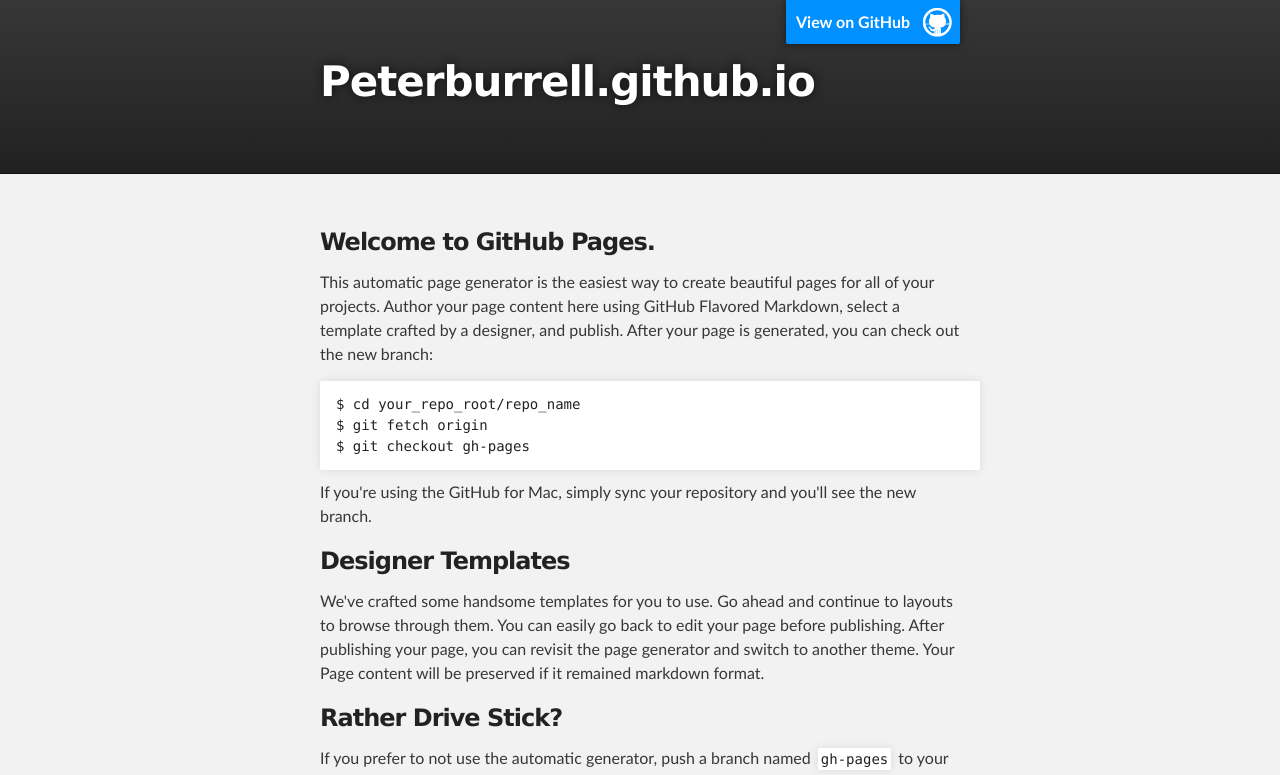
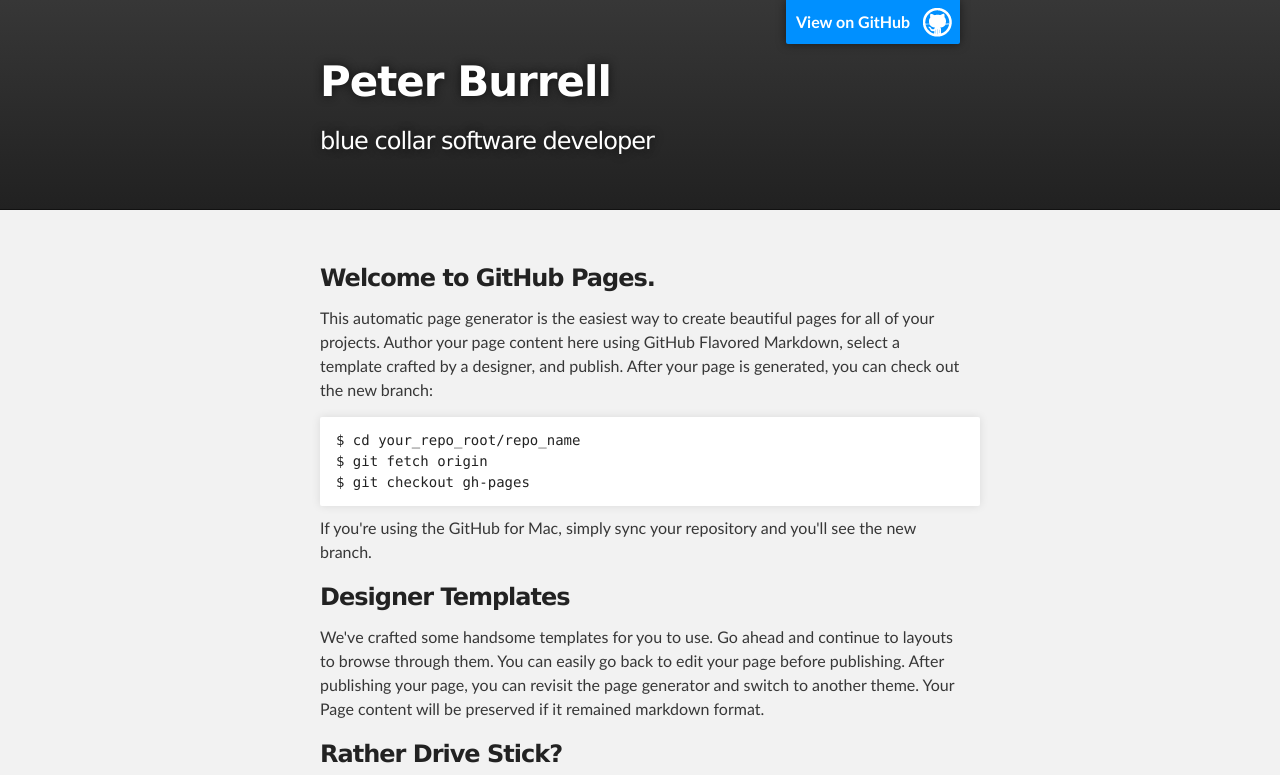
Before and after one commit to peterburrell/peterburrell.github.io, a plain HTML site: page index.html in a window 1280 px wide. Shown: the top 775 px of the page. Drawn offline with Linux system fonts and the light colour scheme.

Commit message:
Update index.html

```diff
--- a/index.html
+++ b/index.html
@@ -4,11 +4,11 @@
   <head>
     <meta charset='utf-8' />
     <meta http-equiv="X-UA-Compatible" content="chrome=1" />
-    <meta name="description" content="Peterburrell.github.io : " />
+    <meta name="description" content="Peter Burrell : blue collar software developer" />
 
     <link rel="stylesheet" type="text/css" media="screen" href="stylesheets/stylesheet.css">
 
-    <title>Peterburrell.github.io</title>
+    <title>Peter Burrell</title>
   </head>
 
   <body>
@@ -18,8 +18,8 @@
         <header class="inner">
           <a id="forkme_banner" href="https://github.com/peterburrell">View on GitHub</a>
 
-          <h1 id="project_title">Peterburrell.github.io</h1>
-          <h2 id="project_tagline"></h2>
+          <h1 id="project_title">Peter Burrell</h1>
+          <h2 id="project_tagline">blue collar software developer</h2>
 
         </header>
     </div>
```
